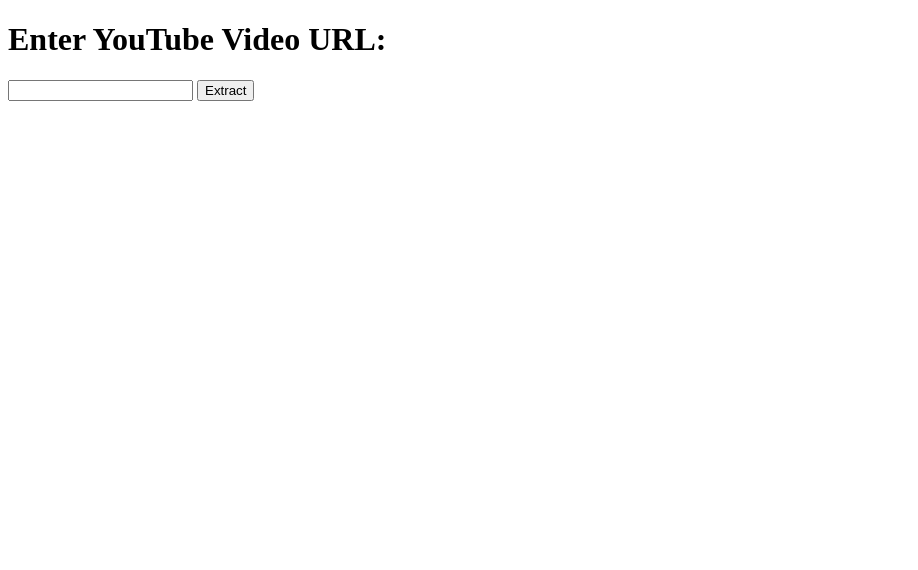
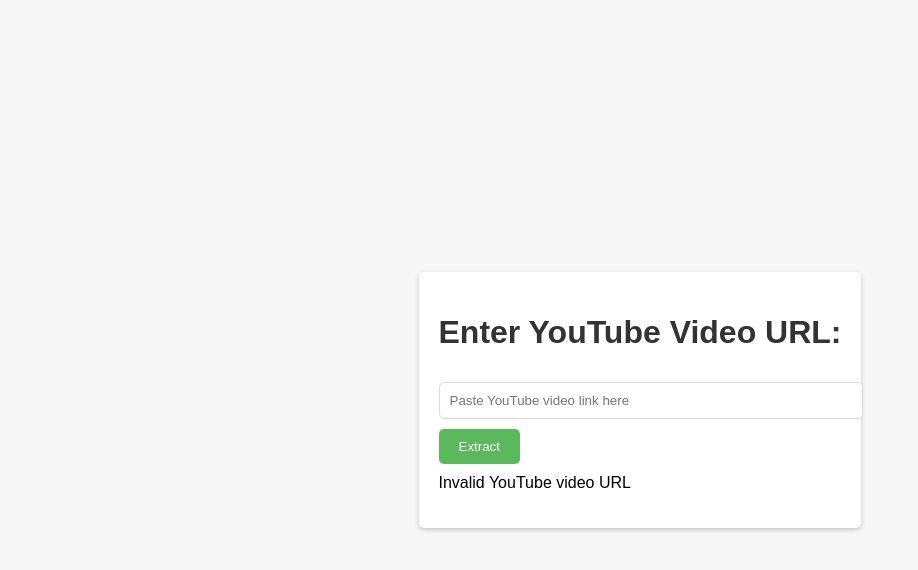
Before and after one commit to malemsana/Raw-url-lelo, a plain HTML site: page index.html in a window 1280 px wide. Both pictures are taken after a click on the button "Extract". Shown: the whole page, without its empty margins (0-918 px from the left). Drawn offline with Linux system fonts and the light colour scheme.

Commit message:
Update index.html
Updated by copilot one

```diff
--- a/index.html
+++ b/index.html
@@ -1,74 +1,86 @@
 <!DOCTYPE html>
-<html>
+<html lang="en">
 <head>
+    <meta charset="UTF-8">
+    <meta name="viewport" content="width=device-width, initial-scale=1.0">
     <title>YouTube Video URL Extractor</title>
+    <style>
+        body {
+            font-family: Arial, sans-serif;
+            background-color: #f7f7f7;
+            margin: 0;
+            padding: 0;
+            display: flex;
+            justify-content: center;
+            align-items: center;
+            height: 100vh;
+        }
+        .container {
+            background-color: #fff;
+            padding: 20px;
+            border-radius: 5px;
+            box-shadow: 0 2px 5px rgba(0,0,0,0.2);
+        }
+        h1 {
+            color: #333;
+        }
+        input[type="text"] {
+            width: 100%;
+            padding: 10px;
+            margin: 10px 0;
+            border: 1px solid #ddd;
+            border-radius: 5px;
+        }
+        button {
+            padding: 10px 20px;
+            background-color: #5cb85c;
+            color: white;
+            border: none;
+            border-radius: 5px;
+            cursor: pointer;
+        }
+        button:hover {
+            background-color: #4cae4c;
+        }
+        #output {
+            margin-top: 10px;
+        }
+    </style>
 </head>
 <body>
+    <div class="container">
         <h1>Enter YouTube Video URL:</h1>
-    <input type="text" id="videoUrlInput">
+        <input type="text" id="videoUrlInput" placeholder="Paste YouTube video link here">
         <button onclick="extractVideoUrl()">Extract</button>
         <p id="output"></p>
+    </div>
 
     <script>
         function extractVideoId(url) {
-  // Check if the URL is a valid YouTube URL
             const regex = /^(?:https?:\/\/)?(?:www\.)?(?:youtube\.com|youtu\.be)\/(?:watch\?v=|embed\/|v\/)?([a-zA-Z0-9_-]{11})/;
             const match = url.match(regex);
-
-  // Extract and return the video ID
             if (match && match[1]) {
                 return match[1];
             } else {
                 return null;
             }
         }
+
         function validateYouTubeUrl(url) {
-  // Regular expression to validate YouTube video URL
-  var regExp =
-    /^(?:https?:\/\/)?(?:www\.)?(?:youtube\.com|youtu\.be)\/(?:watch\?v=|embed\/|v\/|\/\d{1,12}(?:\?t=[\dshms]{0,8})?|\d{1,12})$/;
+            var regExp = /^(?:https?:\/\/)?(?:www\.)?(?:youtube\.com|youtu\.be)\/(?:watch\?v=|embed\/|v\/)?([a-zA-Z0-9_-]{11})$/;
+            return regExp.test(url);
+        }
 
-  // Test the input URL against the regular expression
-  if (regExp.test(url)) {
-    return true; // URL is a valid YouTube video URL
+        function extractVideoUrl() {
+            var videoUrl = document.getElementById("videoUrlInput").value;
+            if (validateYouTubeUrl(videoUrl)) {
+                var videoId = extractVideoId(videoUrl);
+                var rawVideoUrl = "https://www.youtube.com/watch?v=" + videoId;
+                document.getElementById("output").innerHTML = "Raw Video URL: " + rawVideoUrl;
             } else {
-    return false; // URL is not a valid YouTube video URL
+                document.getElementById("output").innerHTML = "Invalid YouTube video URL";
             }
         }
-      // Function to extract the raw video URL from a YouTube video URL
-function extractVideoUrl() {
-    // Get the input value from the text field
-    var videoUrl = document.getElementById("videoUrl").value;
-
-    // Check if the input is a valid YouTube video URL
-    if (isValidYouTubeUrl(videoUrl)) {
-        // Extract the video ID from the URL
-        var videoId = getVideoIdFromUrl(videoUrl);
-
-        // Construct the raw video URL using the video ID
-        var rawVideoUrl = "https://www.youtube.com/watch?v=" + videoId;
-
-        // Display the raw video URL in the HTML document
-        document.getElementById("videoUrlOutput").innerHTML = "Raw Video URL: " + rawVideoUrl;
-    } else {
-        // Display an error message if the input is not a valid YouTube video URL
-        document.getElementById("videoUrlOutput").innerHTML = "Invalid YouTube video URL";
-    }
-}
-
-// Function to check if a given URL is a valid YouTube video URL
-function isValidYouTubeUrl(url) {
-    // Regular expression pattern to match a valid YouTube video URL
-    var pattern = /^(https?:\/\/)?(www\.)?youtube\.com\/watch\?v=[\w-]{11}$/;
-
-    // Test the URL against the pattern and return the result
-    return pattern.test(url);
-}
-
-// Function to extract the video ID from a YouTube video URL
-function getVideoIdFromUrl(url) {
-    // Regular expression pattern to match the video ID in a YouTube video URL
-    var pattern = /(?:youtube\.com\/(?:[^\/]+\/.+\/|(?:v|e(?:mbed)?)\/|.*[?&]v=)|youtu\.be\/|youtube\.com\/user\/[^#]*#([^\/]+\/)?)?([^\/&?#
-
     </script>
 </body>
     </html>
```
Lines whose indentation alone changed are shown as unchanged.
